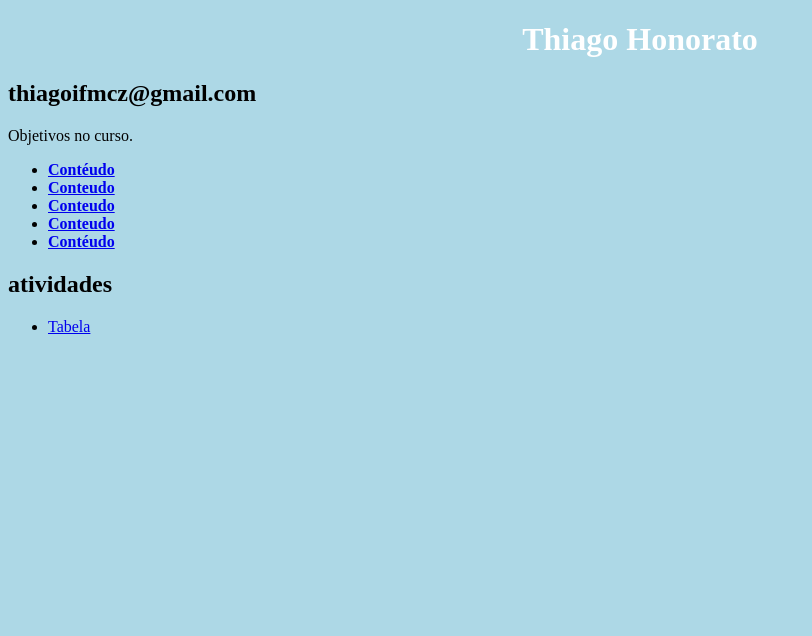
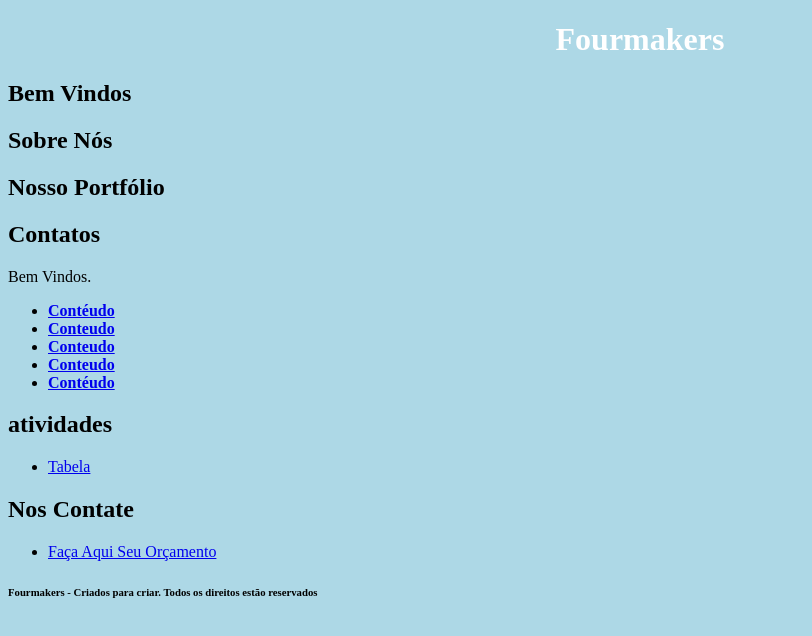
Before and after one commit to thiagofotog/fourmakers, a plain HTML site: page index.html in a window 1280 px wide. Shown: the whole page, without its empty margins (0-812 px from the left). Drawn offline with Linux system fonts and the light colour scheme.

Commit message:
adicionando background, link

```diff
--- a/index.html
+++ b/index.html
@@ -4,16 +4,27 @@
     <meta charset="UTF-8">
     <meta name="viewport" content="width=device-width, initial-scale=1.0">
     <link rel="stylesheet" href="style.css">
-    <title>Thiago Honorato</title>
+    <title>Fourmakers</title>
 </head>
+
+
+
 <body>
+
     <header>
-        <h1 class="titlesite"> Thiago Honorato </h1>
-        <h2>thiagoifmcz@gmail.com</h2>
+
+        <h1 class="titlesite"> Fourmakers </h1>
+
+        <h2 class="titlesite"> Bem Vindos </h2>
+        <h2 class="titlesite"> Sobre Nós </h2>
+        <h2 class="titlesite"> Nosso Portfólio </h2>
+        <h2 class="titlesite"> Contatos </h2>
 
     </header>
 
-    <div class="title">Objetivos no curso. </div>
+    <div class="title">Bem Vindos. </div>
+
+
 
     <div class="Menu">
         <ul>
@@ -24,13 +35,34 @@
             <li><a href="#"><strong>Contéudo</strong> </a></li>
         </ul>
     </div>
+
+
+
     <div>
         <h2>atividades</h2>
        <ul>
            <li><a href= "tabela.html"> Tabela </a></li>
        </ul>
-        </div>
     </div>
 
+
+
+    <div>
+        <h2>Nos Contate</h2>
+       <ul>
+           <li><a href= "formulário.html"> Faça Aqui Seu Orçamento </a></li>
+       </ul>
+    </div>
+
+
+
+
 </body>
+
+<footer>
+
+    <h6> Fourmakers - Criados para criar.
+    Todos os direitos estão reservados</h6>
+
+</footer>
 </html>
```
